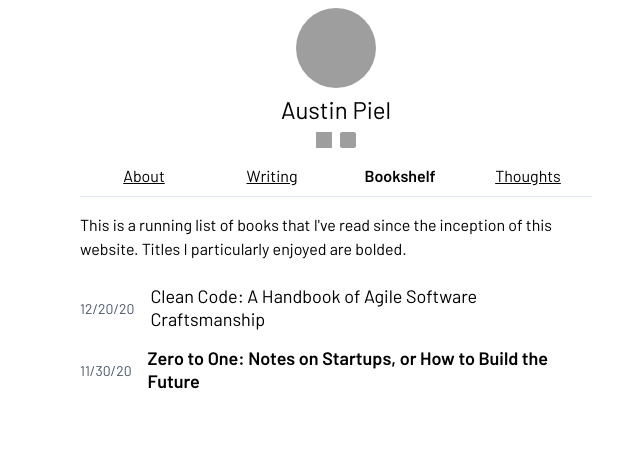
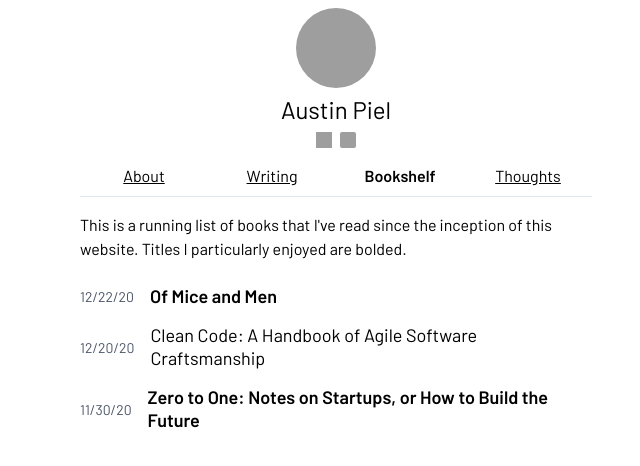
Before and after one commit to apiel51/austinnick.blog, a Next.js app: page /bookshelf in a window 1280 px wide. Shown: the top 466 px of the page, without its empty margins (304-944 px from the left). Built offline with nearby package versions, Linux system fonts and the light colour scheme; grey boxes are pictures that could not be loaded.

Commit message:
Add Of Mice and Men

```diff
--- a/components/bookshelf/index.tsx
+++ b/components/bookshelf/index.tsx
@@ -6,6 +6,12 @@ export default function Bookshelf() {
       This is a running list of books that I've read since the inception of this
       website. Titles I particularly enjoyed are bolded.
       <div className="pt-2 mt-2">
+        <BookRow
+          favorite
+          title="Of Mice and Men"
+          date="12/22/20"
+          url="https://www.goodreads.com/book/show/890.Of_Mice_and_Men"
+        />
         <BookRow
           title="Clean Code: A Handbook of Agile Software Craftsmanship"
           date="12/20/20"
```
